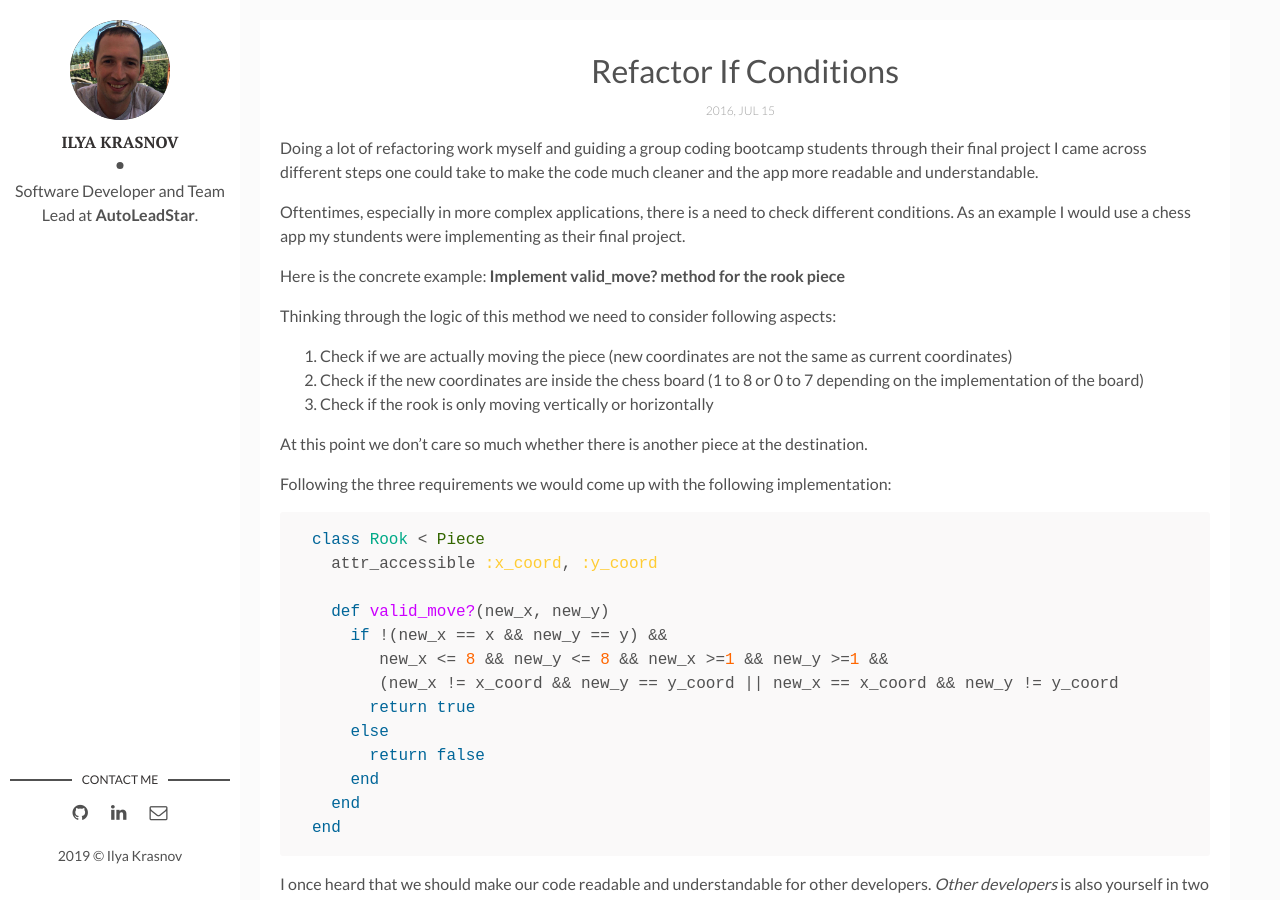
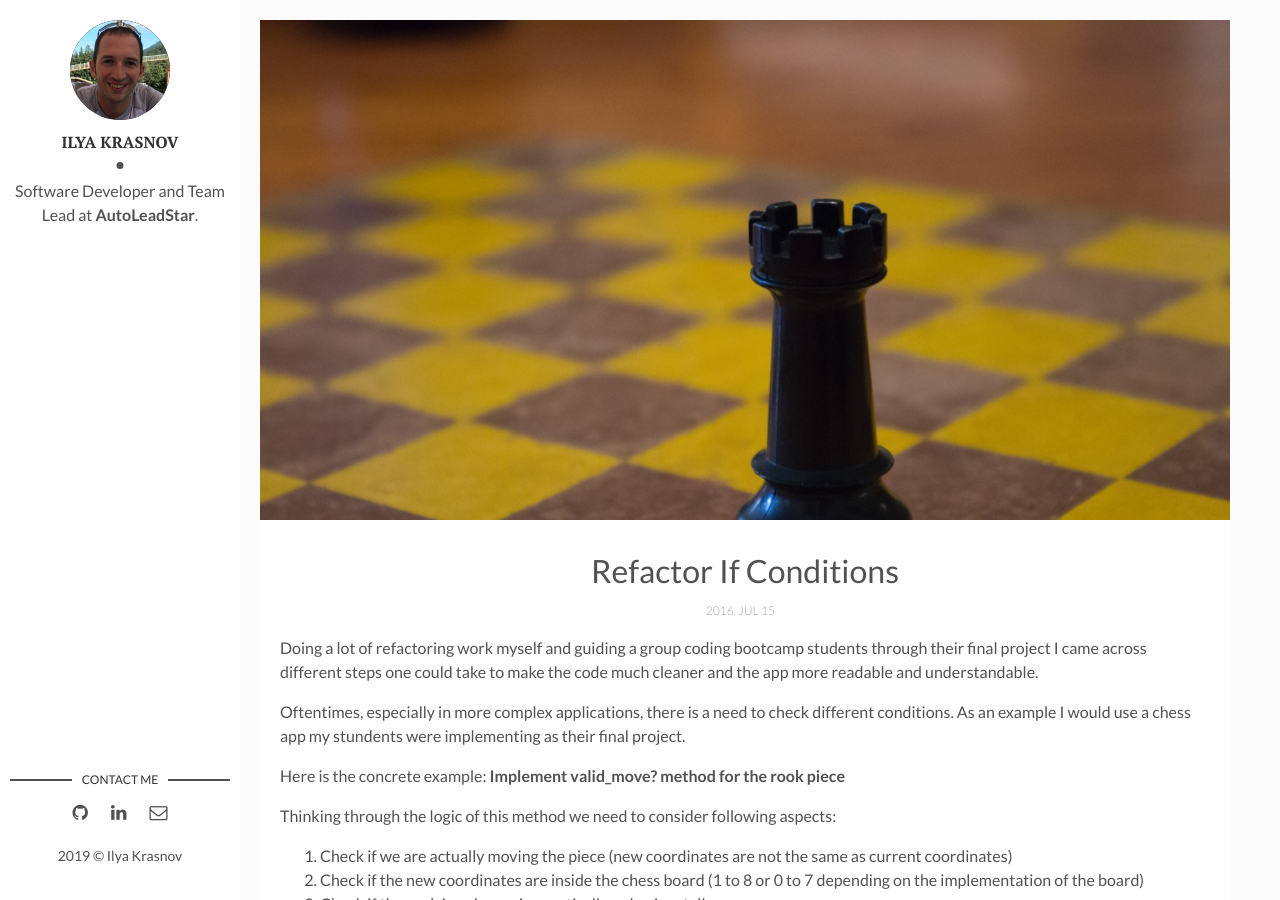
Before and after one commit to ilyakrasnov/ikras.dev, a Jekyll site: the page built from _posts/2016-07-15-refactor-if-conditions.md, in a window 1280 px wide and 900 px high. Built offline with Jekyll 4.4.1, drawn with Linux system fonts in a browser that asks for light colours.

Commit message:
Add image to post

```diff
--- a/_posts/2016-07-15-refactor-if-conditions.md
+++ b/_posts/2016-07-15-refactor-if-conditions.md
@@ -2,6 +2,7 @@
 layout: post
 title: Refactor If Conditions
 date: 2016-07-15 09:31:56 +0300
+img: rook.jpg
 credit: Benjamin Smith
 ---
 
```
